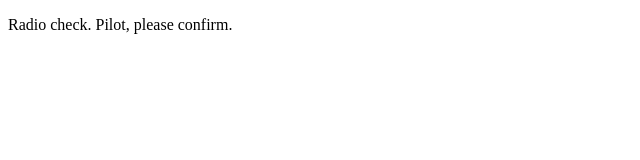
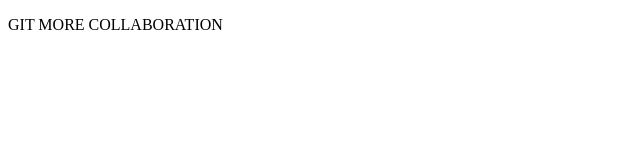
Before and after one commit to aarany/communication-log, a plain HTML site: page index.html in a window 1280 px wide. Shown: the full height of the page, 0-640 px from the left. Drawn offline with Linux system fonts and the light colour scheme.

Commit message:
Hello there

```diff
--- a/index.html
+++ b/index.html
@@ -1,6 +1,6 @@
 <!DOCTYPE html>
 <html>
    <body>
-      <p>Radio check. Pilot, please confirm.</p>
+      <p>GIT MORE COLLABORATION</p>
    </body>
 </html>
```
